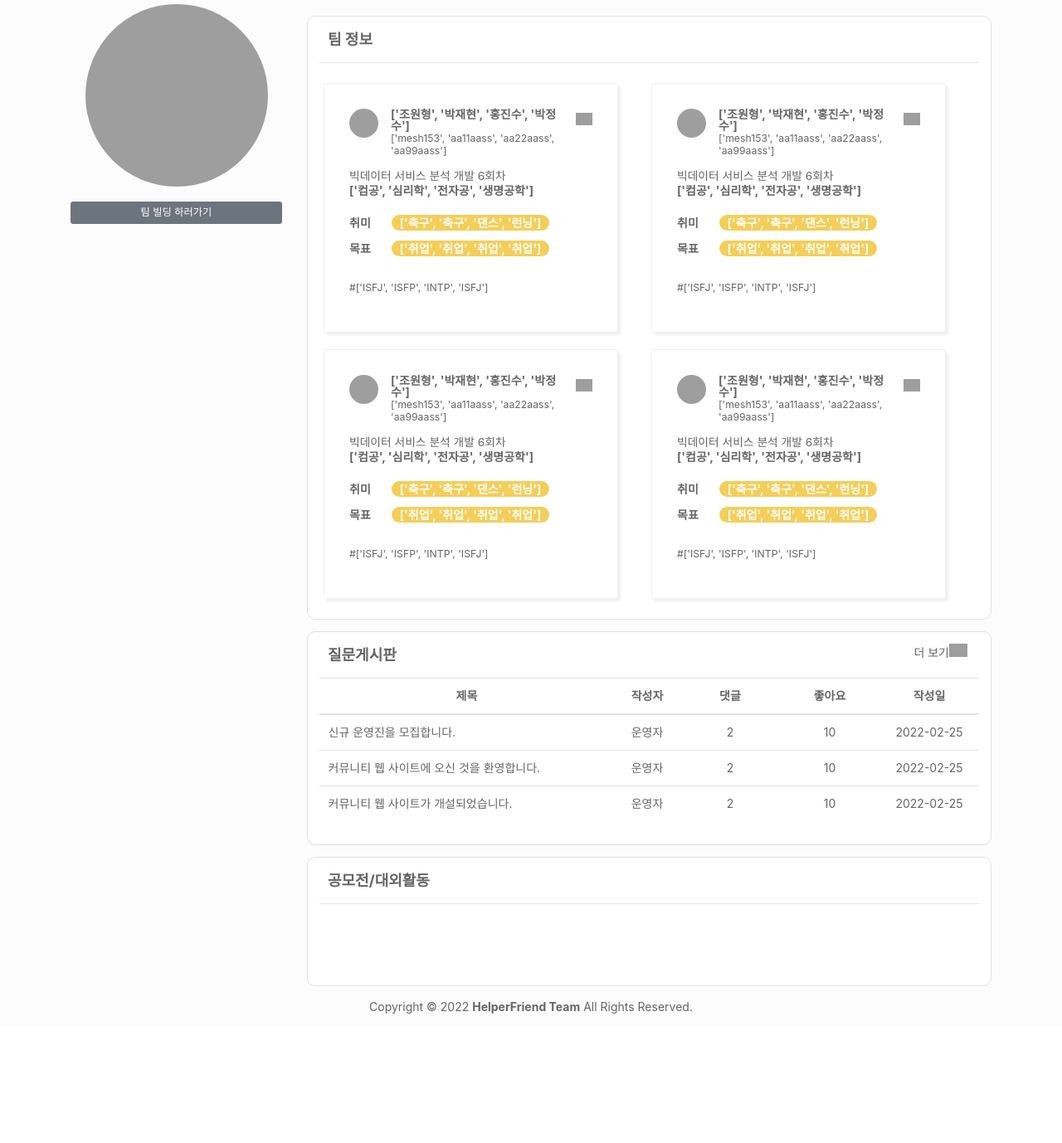
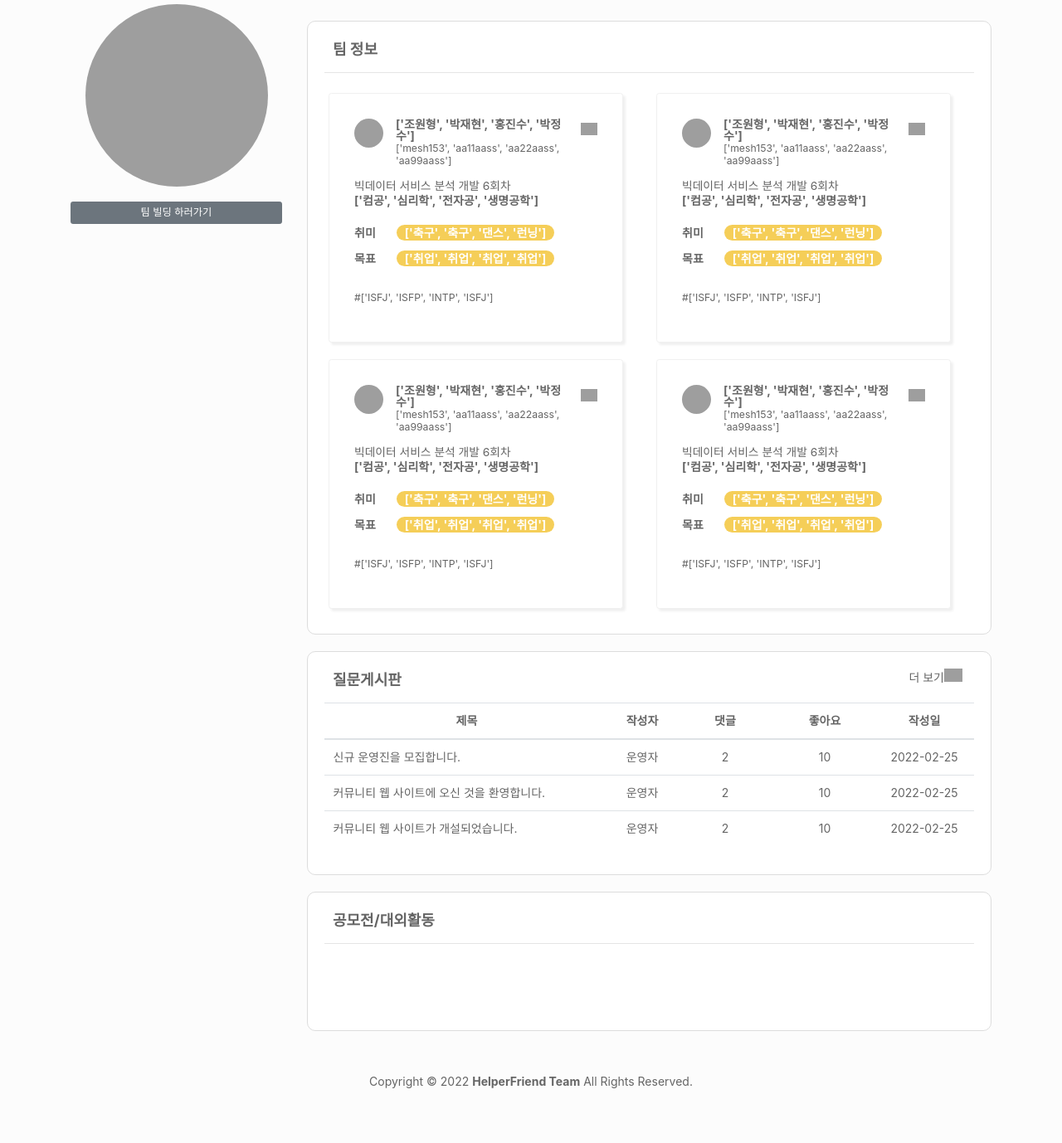
Before and after one commit to JoWonHyeung/HelperFriend_Project, a Django app: page /main/home/ in a window 1280 px wide. Shown: the part 58-1436 px from the top of the page at 83% size. Before the commit the page ends 1280 px from the top, so only its background shows below. Run offline with Django 4.2, Linux system fonts and the light colour scheme; a user stored in the database is signed in; data comes from the database, SQL or seed files in the repository; both versions use the stored data as it was after the commit; grey boxes are pictures that could not be loaded.

Commit message:
design update!!

```diff
--- a/djangoProject/project/basetemplates/basesimple.html
+++ b/djangoProject/project/basetemplates/basesimple.html
@@ -22,6 +22,10 @@
         border-radius: 10px;
         padding-top: 10px;
         padding-bottom: 10px;
+        background-color: white;
+        border: 1px solid #dddddd;
+        margin-top: 20px;
+        padding: 20px;
     }
     nav#a {
         background-color: #ffffff;
@@ -87,6 +91,9 @@
     tr {
     font-size: 14px;
     color: #656565;
+    }
+    footer {
+        padding: 50px;
     }
     {% block mycss %}
     {% endblock %}
--- a/djangoProject/project/main/templates/email.html
+++ b/djangoProject/project/main/templates/email.html
@@ -14,7 +14,7 @@ label.email {
             <label class="mb-0">메일 쓰기</label>
             <hr>
             <div class="container pb-5">
-                <form class="my-auto" style="max-width: 720px;" action="" method="POST" enctype="multipart/form-data">
+                <form class="my-auto" style="max-width: 760px;" action="" method="POST" enctype="multipart/form-data">
                       {% csrf_token %}
                       <div class="form-group">
                         <label class="email" for="title">제목</label>
--- a/djangoProject/project/main/templates/home.html
+++ b/djangoProject/project/main/templates/home.html
@@ -123,7 +123,7 @@
 {% endblock %}
 {% block mycontent %}
     <div class="col col-sm-9 mt-5">
-            <div class="container con p-3 my-3 border bg-white">
+            <div class="container con">
               <label class="mb-0">팀 정보</label>
               <hr>
               <div class="row">
@@ -169,7 +169,7 @@
                   {% endfor %}
               </div>
             </div>
-            <div class="container con p-3 my-3 border bg-white">
+            <div class="container con">
               <label class="mb-3">질문게시판</label>
               <a href="#" class="mr-3 B float-right">
                 더 보기
@@ -211,7 +211,7 @@
               </tbody>
             </table>
             </div>
-            <div class="container con p-3 my-3 border bg-white">
+            <div class="container con">
             <label class="mb-0 con">공모전/대외활동</label>
             <hr>
                 <div class="container text-center my-5">
```
Also changed, not shown: djangoProject/project/main/templates/upload.html (+5 -4 lines), djangoProject/project/db.sqlite3.
